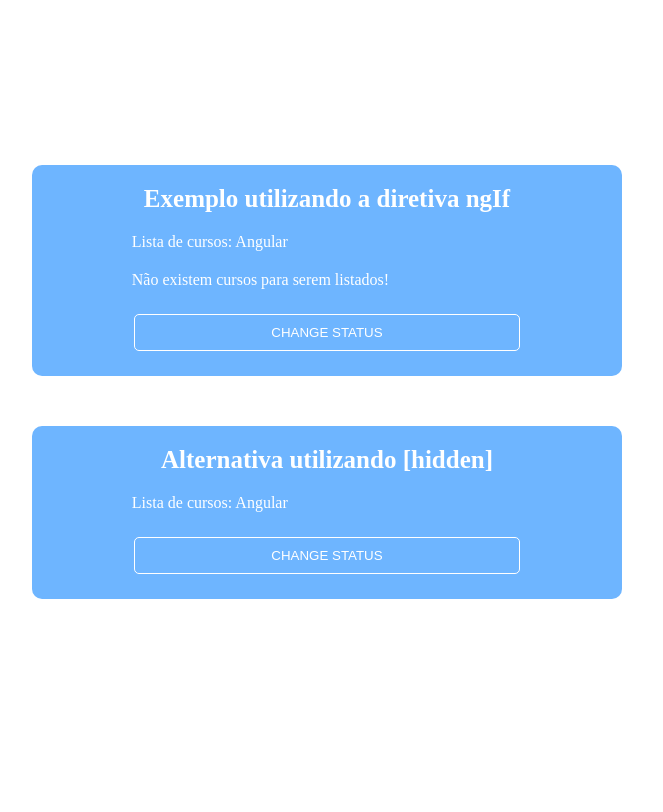
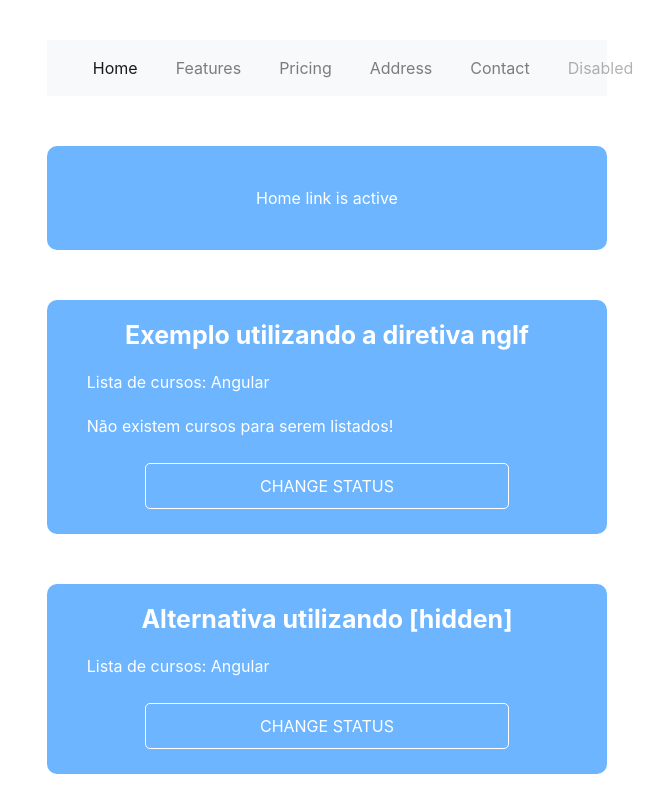
Before and after one commit to Gthalles/angular-directives, an Angular app: page / in a window 1280 px wide. Shown: the top 812 px of the page, without its empty margins (313-976 px from the left). Built offline with nearby package versions, Linux system fonts and the light colour scheme.

Commit message:
Aula 26 - Implementação da navbar com bootstrap e alteração do link ativo da barra de navegação com o ngSwitch e ngSwitchCase

```diff
--- a/src/app/app.component.html
+++ b/src/app/app.component.html
@@ -1,5 +1,6 @@
 <section>
   <div class="container">
+    <switch-directive></switch-directive>
     <if-directive></if-directive>
   </div>
 </section>
--- a/src/app/app.module.ts
+++ b/src/app/app.module.ts
@@ -3,11 +3,14 @@ import { BrowserModule } from '@angular/platform-browser';
 
 import { AppComponent } from './app.component';
 import { NgIfDirectiveComponent } from './ng-if-directive/ng-if-directive.component';
+import { NgSwitchDirectiveComponent } from './ng-switch-directive/ng-switch-directive.component';
+import { HeaderComponent } from './header/header.component';
 
 @NgModule({
   declarations: [
     AppComponent,
-    NgIfDirectiveComponent
+    NgIfDirectiveComponent,
+    NgSwitchDirectiveComponent
   ],
   imports: [
     BrowserModule
--- a/src/app/ng-if-directive/ng-if-directive.component.css
+++ b/src/app/ng-if-directive/ng-if-directive.component.css
@@ -4,22 +4,6 @@ h5 {
     font-weight: bold;
     color: #fff;
     margin-bottom: 15px;
-}
-
-.section {
-    background-color: var(--blue);
-    margin: 50px 0 50px 0;
-    padding: 20px;
-    border-radius: 10px;
-}
-
-.content {
-    color: #fff;
-    margin: 20px;
-}
-
-.content p {
-    margin-left: 60px;
 }
 
 button {
--- /dev/null
+++ b/src/app/ng-switch-directive/ng-switch-directive.component.css
@@ -0,0 +1,7 @@
+.nav-item {
+  margin-left: 22px;
+}
+
+p {
+  text-align: center;
+}
--- /dev/null
+++ b/src/app/ng-switch-directive/ng-switch-directive.component.html
@@ -0,0 +1,34 @@
+<nav class="navbar navbar-expand-lg navbar-light bg-light">
+  <div class="navbar-nav">
+    <a class="nav-item nav-link" [class.active]="aba == 'home'" (click)="aba = 'home'">Home</a>
+    <a class="nav-item nav-link" [class.active]="aba == 'features'" (click)="aba = 'features'">Features</a>
+    <a class="nav-item nav-link" [class.active]="aba == 'pricing'" (click)="aba = 'pricing'">Pricing</a>
+    <a class="nav-item nav-link" [class.active]="aba == 'address'" (click)="aba = 'address'">Address</a>
+    <a class="nav-item nav-link" [class.active]="aba == 'contact'" (click)="aba = 'contact'">Contact</a>
+    <a class="nav-item nav-link disabled">Disabled</a>
+  </div>
+</nav>
+
+<div class="section">
+  <div class="under-section" [ngSwitch]="aba">
+    <div class="content" *ngSwitchCase="'home'">
+      <p>Home link is active</p>
+    </div>
+
+    <div class="content" *ngSwitchCase="'features'">
+      <p>Feature link is active</p>
+    </div>
+
+    <div class="content" *ngSwitchCase="'pricing'">
+      <p>Pricing link is active</p>
+    </div>
+
+    <div class="content" *ngSwitchCase="'address'">
+      <p>Address link is active</p>
+    </div>
+
+    <div class="content" *ngSwitchCase="'contact'">
+      <p>Contact link is active</p>
+    </div>
+  </div>
+</div>
--- /dev/null
+++ b/src/app/ng-switch-directive/ng-switch-directive.component.ts
@@ -0,0 +1,17 @@
+import { Component, OnInit } from '@angular/core';
+
+@Component({
+  selector: 'switch-directive',
+  templateUrl: './ng-switch-directive.component.html',
+  styleUrls: ['./ng-switch-directive.component.css']
+})
+export class NgSwitchDirectiveComponent implements OnInit {
+  // Atributos
+  aba: string = "home";
+
+  constructor() { }
+
+  ngOnInit(): void {
+  }
+
+}
--- a/src/index.html
+++ b/src/index.html
@@ -6,8 +6,17 @@
   <base href="/">
   <meta name="viewport" content="width=device-width, initial-scale=1">
   <link rel="icon" type="image/x-icon" href="favicon.ico">
+  <link rel="stylesheet" href="https://stackpath.bootstrapcdn.com/bootstrap/4.1.3/css/bootstrap.min.css" integrity="sha384-MCw98/SFnGE8fJT3GXwEOngsV7Zt27NXFoaoApmYm81iuXoPkFOJwJ8ERdknLPMO" crossorigin="anonymous">
 </head>
 <body>
   <app-root></app-root>
 </body>
 </html>
+
+
+
+</head>
+<body>
+  <app-root></app-root>
+</body>
+</html>
--- a/src/styles.css
+++ b/src/styles.css
@@ -16,15 +16,25 @@ body {
 section {
     width: 60%;
     padding: 15px;
-    margin-top: 100px;
-    margin-bottom: 100px;
     margin-left: 20%;
     margin-right: 20%;
 }
 
+.section {
+  background-color: var(--blue);
+  margin: 50px 0 50px 0;
+  padding: 20px;
+  border-radius: 10px;
+}
+
 .container {
-    width: 80%;
-    margin-left: 10%;
-    margin-right: 10%;
-    margin-top: 25px;
+  width: 80%;
+  margin-left: 10%;
+  margin-right: 10%;
+  margin-top: 25px;
 }
+
+.content {
+  color: #fff;
+  margin: 20px;
+}
```
Also changed, not shown: 1 other file (tests, documents, lock files or other folders).
